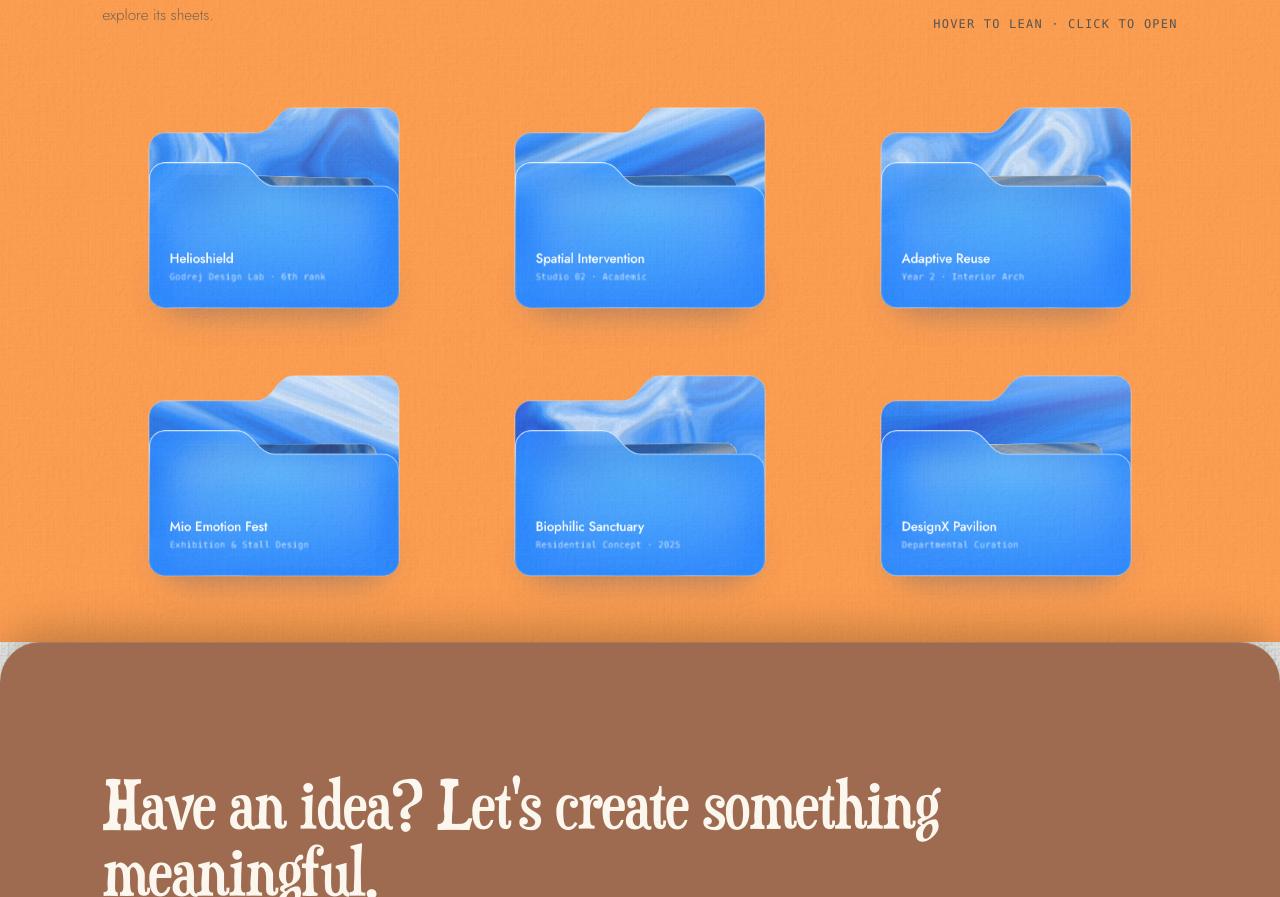
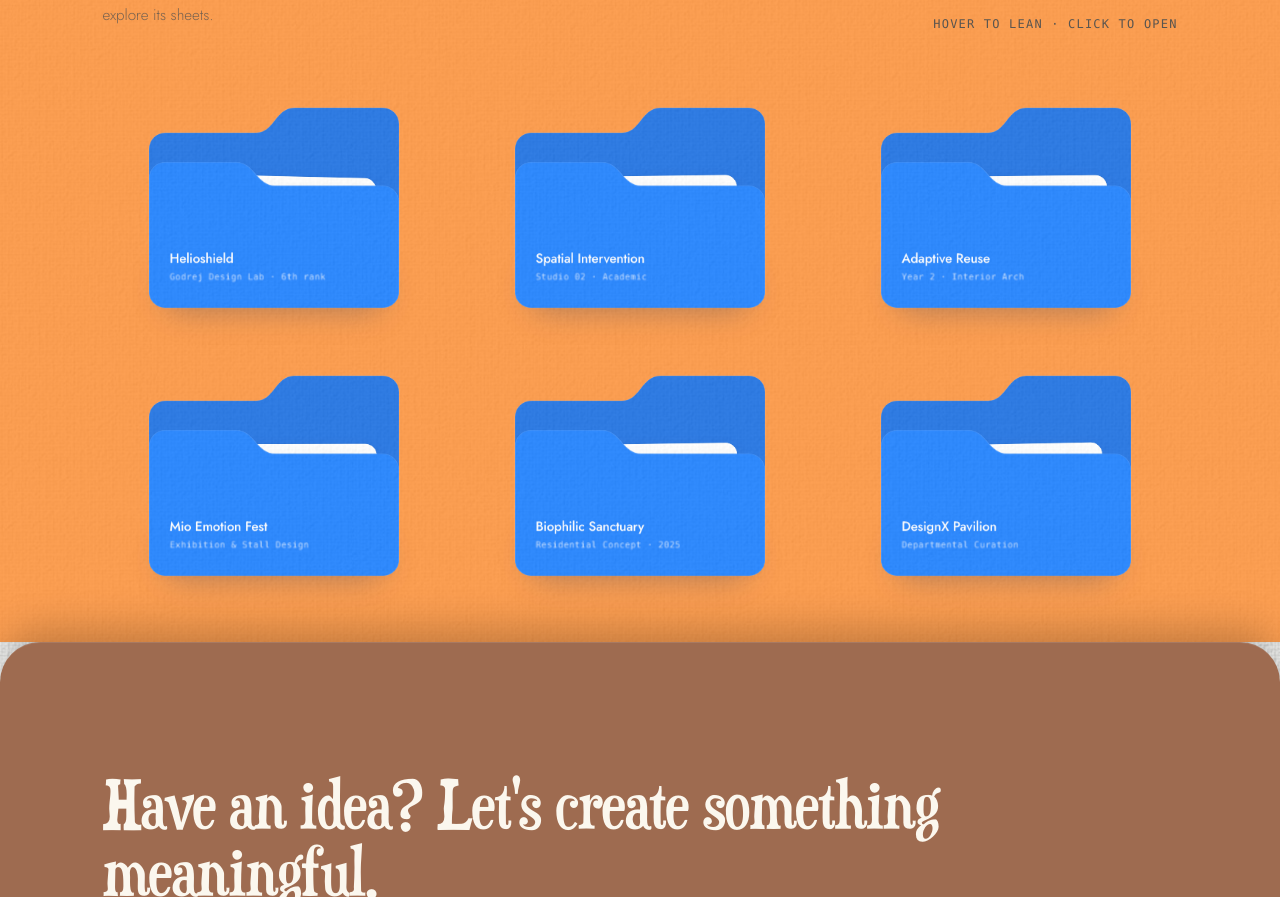
Before and after one commit to Arya756/russh_portfolio, a React (Vite) app: page / in a window 1280 px wide. Shown: the part 2656-3553 px from the top of the page. Built offline with nearby package versions, Linux system fonts and the light colour scheme.

Commit message:
Remove swirl effect on back tab and switch project cards to clean matte finish

```diff
--- a/src/App.jsx
+++ b/src/App.jsx
@@ -4,39 +4,39 @@ import GlassFolder from './components/ui/glass-folder-cards'
 import LanyardBadge from './components/ui/lanyard-badge'
 
 const PROJECTS = [
-  { title: "Helioshield", sub: "Godrej Design Lab · 6th rank", art: "blue", seed: 42, files: [
-    { name: "System Overview", meta: "Façade Mechanism", art: "blue", href: "#helioshield" },
-    { name: "Panel Fabrication", meta: "Modular Detail", art: "azure", href: "#helioshield" },
-    { name: "Solar Simulation", meta: "Daylight Studies", art: "cobalt", href: "#helioshield" },
+  { title: "Helioshield", sub: "Godrej Design Lab · 6th rank", art: "none", seed: 42, files: [
+    { name: "System Overview", meta: "Façade Mechanism", href: "#helioshield" },
+    { name: "Panel Fabrication", meta: "Modular Detail", href: "#helioshield" },
+    { name: "Solar Simulation", meta: "Daylight Studies", href: "#helioshield" },
     { name: "Competition Deck.pdf", meta: "PDF · 8.4 MB", href: "#helioshield" },
   ]},
-  { title: "Spatial Intervention", sub: "Studio 02 · Academic", art: "azure", seed: 19, files: [
-    { name: "Site Mapping", meta: "Circulation Flow", art: "electric" },
-    { name: "Zoning & Section", meta: "Scale 1:50", art: "sapphire" },
+  { title: "Spatial Intervention", sub: "Studio 02 · Academic", art: "none", seed: 19, files: [
+    { name: "Site Mapping", meta: "Circulation Flow" },
+    { name: "Zoning & Section", meta: "Scale 1:50" },
     { name: "Physical Scale Model", meta: "Basswood & Acrylic" },
     { name: "Studio Review.pdf", meta: "PDF · 5.2 MB" },
   ]},
-  { title: "Adaptive Reuse", sub: "Year 2 · Interior Arch", art: "cobalt", seed: 7, files: [
-    { name: "Heritage Envelope", meta: "Structural Retention", art: "ocean" },
-    { name: "Interior Joinery", meta: "Custom Millwork", art: "blue" },
-    { name: "Atmospheric Lighting", meta: "Lux Calculations", art: "azure" },
+  { title: "Adaptive Reuse", sub: "Year 2 · Interior Arch", art: "none", seed: 7, files: [
+    { name: "Heritage Envelope", meta: "Structural Retention" },
+    { name: "Interior Joinery", meta: "Custom Millwork" },
+    { name: "Atmospheric Lighting", meta: "Lux Calculations" },
     { name: "Material Board", meta: "16 Finishes" },
   ]},
-  { title: "Mio Emotion Fest", sub: "Exhibition & Stall Design", art: "electric", seed: 23, files: [
-    { name: "Stall Spatial Plan", meta: "Visitor Flow", art: "cobalt" },
-    { name: "Visual Identity", meta: "Graphics & Signage", art: "sapphire" },
+  { title: "Mio Emotion Fest", sub: "Exhibition & Stall Design", art: "none", seed: 23, files: [
+    { name: "Stall Spatial Plan", meta: "Visitor Flow" },
+    { name: "Visual Identity", meta: "Graphics & Signage" },
     { name: "Fabrication Specs", meta: "Modular Framing" },
     { name: "Exhibition Renders", meta: "3D View" },
   ]},
-  { title: "Biophilic Sanctuary", sub: "Residential Concept · 2025", art: "sapphire", seed: 88, files: [
-    { name: "Microclimate Court", meta: "Passive Cooling", art: "ocean" },
-    { name: "Custom Earthware", meta: "Artisan Elements", art: "blue" },
-    { name: "Spatial Renders", meta: "Twinmotion 4K", art: "azure" },
+  { title: "Biophilic Sanctuary", sub: "Residential Concept · 2025", art: "none", seed: 88, files: [
+    { name: "Microclimate Court", meta: "Passive Cooling" },
+    { name: "Custom Earthware", meta: "Artisan Elements" },
+    { name: "Spatial Renders", meta: "Twinmotion 4K" },
     { name: "Native Flora Guide", meta: "Spec Sheet" },
   ]},
-  { title: "DesignX Pavilion", sub: "Departmental Curation", art: "ocean", seed: 14, files: [
-    { name: "Spatial Curation", meta: "Stage & Galleries", art: "electric" },
-    { name: "Wayfinding Grid", meta: "Signage & Print", art: "cobalt" },
+  { title: "DesignX Pavilion", sub: "Departmental Curation", art: "none", seed: 14, files: [
+    { name: "Spatial Curation", meta: "Stage & Galleries" },
+    { name: "Wayfinding Grid", meta: "Signage & Print" },
     { name: "Production Deck", meta: "Hospitality POC" },
     { name: "Event Retrospective", meta: "Photography" },
   ]},
--- a/src/components/ui/glass-folder-cards.jsx
+++ b/src/components/ui/glass-folder-cards.jsx
@@ -379,7 +379,7 @@ export default function GlassFolder({
   label = "My Files",
   meta,
   tone = "light",
-  art = "blue",
+  art = "none",
   folderColor = "#0070FF",
   seed = 3,
   image,
@@ -743,14 +743,16 @@ const GF_CSS = `
   transform: translateX(calc(var(--gf-px) * -8px));
   transition: transform .9s var(--gf-ease), opacity .9s var(--gf-ease);
 }
-.gf-root[data-color] .gf-shadow { background: rgba(0, 32, 96, .38); }
+.gf-root[data-color] .gf-shadow { background: rgba(0, 25, 70, .32); filter: blur(20px); }
 
 .gf-back {
   position: absolute; inset: 0; overflow: hidden;
   background: linear-gradient(180deg, #f3ecdc 0%, #e4d9c1 100%);
 }
 .gf-root[data-tone="dark"] .gf-back { background: linear-gradient(180deg, #2a2a2e 0%, #121214 100%); }
-.gf-root[data-color] .gf-back { background: linear-gradient(180deg, #0050cc 0%, #0070FF 100%); }
+.gf-root[data-color] .gf-back { background: #005fdf; }
+.gf-root[data-color] .gf-back-sheen { display: none; }
+.gf-root[data-color] .gf-back-rim path { stroke: rgba(255, 255, 255, 0.15); stroke-width: 1; }
 .gf-art {
   position: absolute; left: -12px; top: -12px;
   max-width: none; object-fit: cover;
@@ -841,6 +843,11 @@ canvas.gf-sheet-art[data-ready] { opacity: 1; filter: none; }
   transform: perspective(760px) rotateX(var(--gf-hinge));
   transition: transform .8s var(--gf-spring), translate 1s var(--gf-ease), opacity 1s var(--gf-ease);
 }
+.gf-root[data-color] .gf-front {
+  -webkit-backdrop-filter: none;
+  backdrop-filter: none;
+  box-shadow: 0 -2px 14px rgba(0, 25, 70, 0.2), 0 8px 24px rgba(0, 25, 70, 0.28);
+}
 .gf-front--bump { animation: gf-bump .7s var(--gf-ease) .38s both; }
 @keyframes gf-bump {
   0% { scale: 1; } 35% { scale: 1.018 .975; } 70% { scale: .996 1.006; } 100% { scale: 1; }
@@ -853,12 +860,7 @@ canvas.gf-sheet-art[data-ready] { opacity: 1; filter: none; }
   background: linear-gradient(180deg, rgba(18,18,20,.18) 0%, rgba(14,14,16,.62) 46%, rgba(8,8,10,.94) 100%);
 }
 .gf-root[data-color] .gf-tint {
-  background: linear-gradient(
-    180deg,
-    rgba(var(--gf-color-rgb, 0, 112, 255), 0.50) 0%,
-    rgba(var(--gf-color-rgb, 0, 112, 255), 0.82) 42%,
-    rgba(var(--gf-color-rgb, 0, 112, 255), 0.98) 100%
-  );
+  background: #0070FF;
 }
 .gf-spec {
   position: absolute; inset: 0;
@@ -867,8 +869,10 @@ canvas.gf-sheet-art[data-ready] { opacity: 1; filter: none; }
   transition: background-position .6s var(--gf-ease);
   pointer-events: none;
 }
+.gf-root[data-color] .gf-spec { display: none; }
 .gf-front-rim { width: 340px; height: 198px; }
 .gf-front-rim path { stroke-width: 2.4; transition: stroke-width .3s var(--gf-ease); }
+.gf-root[data-color] .gf-front-rim path { stroke: rgba(255, 255, 255, 0.2); stroke-width: 1.2; }
 
 .gf-hit { all: unset; position: absolute; inset: 0; z-index: 1; cursor: pointer; }
 .gf-hit:focus-visible ~ .gf-label .gf-title { text-decoration: underline; text-decoration-thickness: 1.5px; text-underline-offset: 4px; }
```
